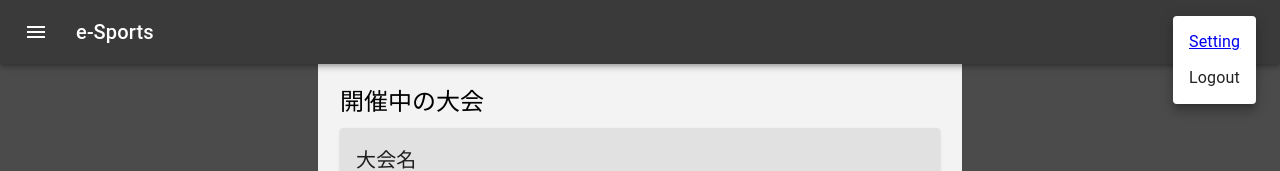
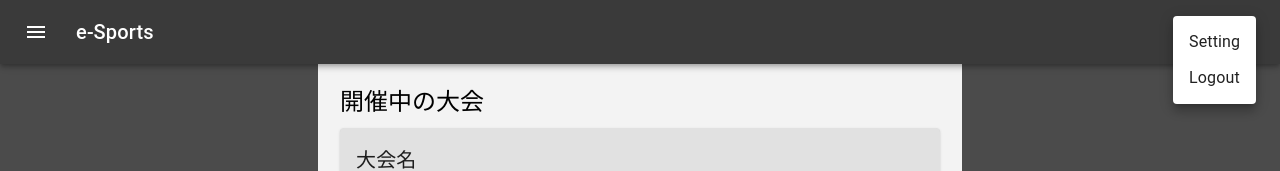
Before and after one commit to toliner/2222-hackathon, a React (Create React App) app in the folder frontend/: page /tournament in a window 1280 px wide. Both pictures are taken after a click on the button 1232 px from the left and 32 px from the top of the page. Shown: the top 171 px of the page. Built offline with nearby package versions, Linux system fonts and the light colour scheme.

Commit message:
fix: settingの方修正

```diff
--- a/frontend/src/components/common/menu-app-bar.tsx
+++ b/frontend/src/components/common/menu-app-bar.tsx
@@ -95,7 +95,29 @@ export const MenuAppBar: React.FC = () => {
   const handleDrawerOpen = () => setDrawerOpen(true);
   const handleDrawerClose = () => setDrawerOpen(false);
 
-  const LinkLists = () => {
+  const PopupMenu: React.FC = () => {
+    const history = useHistory();
+    const linkToUser = (path: string) => {
+      history.push(path);
+      window.location.reload();
+    };
+    return (
+      <div>
+        <div onClick={() => linkToUser("/user")}>
+          <MenuItem>Setting</MenuItem>
+        </div>
+        <MenuItem
+          onClick={() => {
+            console.log("logout!");
+          }}
+        >
+          Logout
+        </MenuItem>
+      </div>
+    );
+  };
+
+  const LinkLists: React.FC = () => {
     const history = useHistory();
     const linkToPath = (path: string) => {
       history.push(path);
@@ -179,16 +201,7 @@ export const MenuAppBar: React.FC = () => {
               onClose={handleClose}
             >
               <Router>
-                <Link to="/user">
-                  <MenuItem>Setting</MenuItem>
-                </Link>
-                <MenuItem
-                  onClick={() => {
-                    console.log("logout!");
-                  }}
-                >
-                  Logout
-                </MenuItem>
+                <PopupMenu />
               </Router>
             </Menu>
           </div>
```
